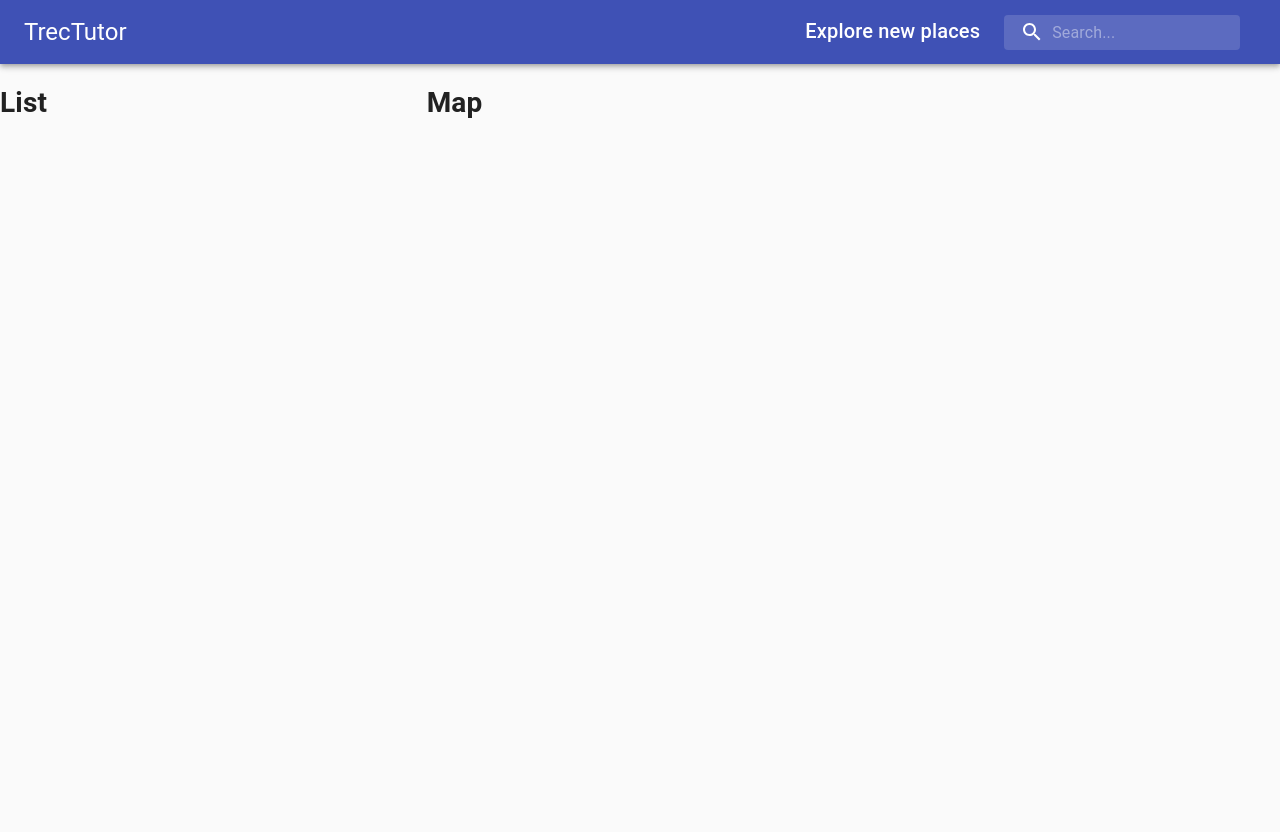
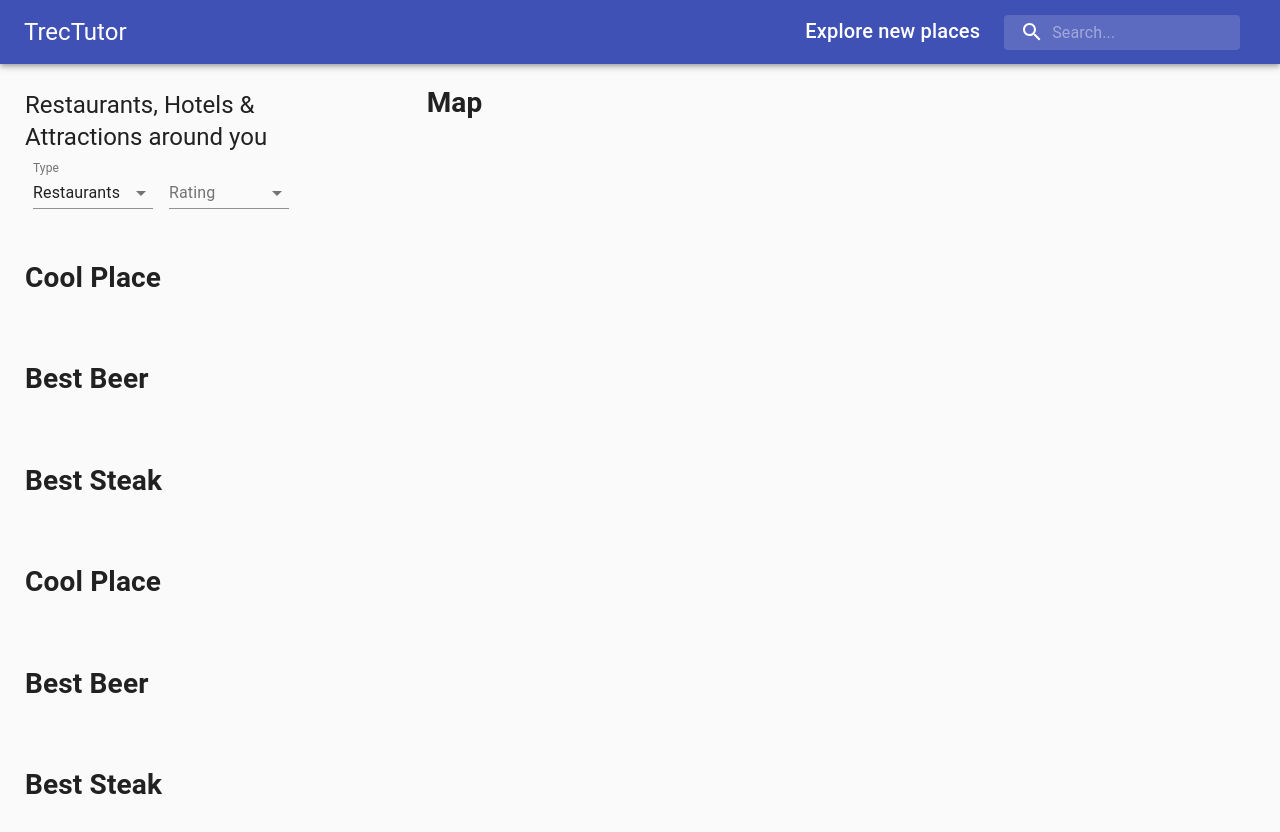
Before and after one commit to SinghBanta/TrecTutor, a React (Create React App) app: page / in a window 1280 px wide. Shown: the top 832 px of the page. Before the commit the page ends 800 px from the top, so only its background shows below. Built offline with nearby package versions, Linux system fonts and the light colour scheme.

Commit message:
List created.

```diff
--- a/src/components/List/List.jsx
+++ b/src/components/List/List.jsx
@@ -1,8 +1,61 @@
-import React from 'react';
-import Header from '../Header/Header';
+import React, { useState } from 'react';
+import { CircularProgress, Grid, Typography, InputLabel,MenuItem,FormControl,Select,} from '@material-ui/core';
+import useStyles from './styles';
+import PlaceDetails from '../PlaceDetails/PlaceDetails';
+
 const List=()=> {
+    const classes=useStyles();
+    const [type,setType]= useState('restaurants');
+    const [rating,setRating]= useState('');
+
+    const places= [
+        { name: 'Cool Place'},
+        { name: 'Best Beer'},
+        { name: 'Best Steak'},
+        { name: 'Cool Place'},
+        { name: 'Best Beer'},
+        { name: 'Best Steak'},
+        { name: 'Cool Place'},
+        { name: 'Best Beer'},
+        { name: 'Best Steak'},
+
+    ];
     return(
-        <h1>List</h1>
+        <div className={classes.container}>
+        <Typography variant="h5">Restaurants, Hotels & Attractions around you</Typography>
+        <FormControl className={classes.formControl}>
+
+        <InputLabel>Type</InputLabel>
+        <Select value={type}  onChange={(e)=> setType(e.target.value)}>
+        <MenuItem value="restaurants">Restaurants</MenuItem>
+        <MenuItem value="hotels">Hotels</MenuItem>
+        <MenuItem value="attractions">Attractions</MenuItem>
+
+        </Select>
+        </FormControl>
+
+        <FormControl className={classes.formControl}>
+
+        <InputLabel>Rating</InputLabel>
+        <Select value={rating}  onChange={(e)=> setRating(e.target.value)}>
+        <MenuItem value={0}>All</MenuItem>
+        <MenuItem value={3}>Above 3.0</MenuItem>
+        <MenuItem value={4}>Above 4.0</MenuItem>
+        <MenuItem value={4.5}>Above 4.5</MenuItem>
+
+        </Select>
+        </FormControl>
+        <Grid container spacing={3} className={classes.list}>
+        {places ?.map((place, i)=>(
+            <Grid item key={i} xs={12}>
+            <PlaceDetails place={place} />
+
+            </Grid>
+        ))}
+
+        </Grid>
+
+        </div>
 
     );
 }
--- a/src/components/List/styles.js
+++ b/src/components/List/styles.js
@@ -0,0 +1,22 @@
+import { makeStyles } from '@material-ui/core/styles';
+
+export default makeStyles((theme) => ({
+  formControl: {
+    margin: theme.spacing(1), minWidth: 120, marginBottom: '30px',
+  },
+  selectEmpty: {
+    marginTop: theme.spacing(2),
+  },
+  loading: {
+    height: '600px', display: 'flex', justifyContent: 'center', alignItems: 'center',
+  },
+  container: {
+    padding: '25px',
+  },
+  marginBottom: {
+    marginBottom: '30px',
+  },
+  list: {
+    height: '75vh', overflow: 'auto',
+  },
+}));
--- a/src/components/PlaceDetails/PlaceDetails.jsx
+++ b/src/components/PlaceDetails/PlaceDetails.jsx
@@ -1,7 +1,7 @@
 import React from 'react';
-const PlaceDetails=()=> {
+const PlaceDetails=({place})=> {
     return(
-        <h1>PlaceDetails</h1>
+        <h1>{place.name}</h1>
 
     );
 }
```
